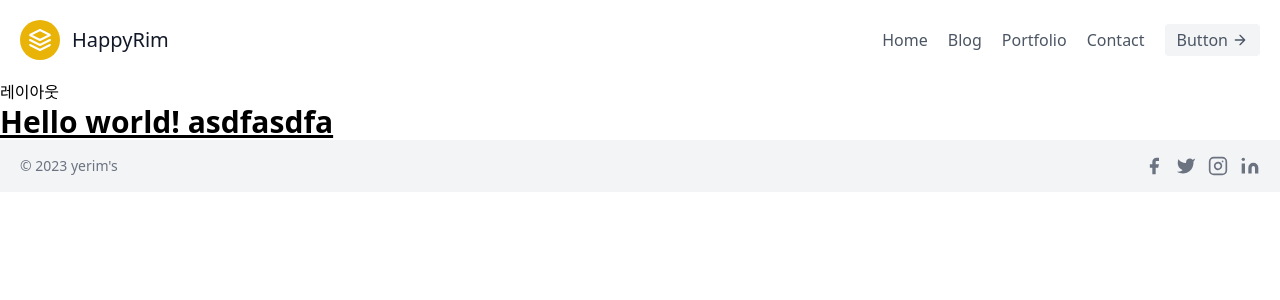
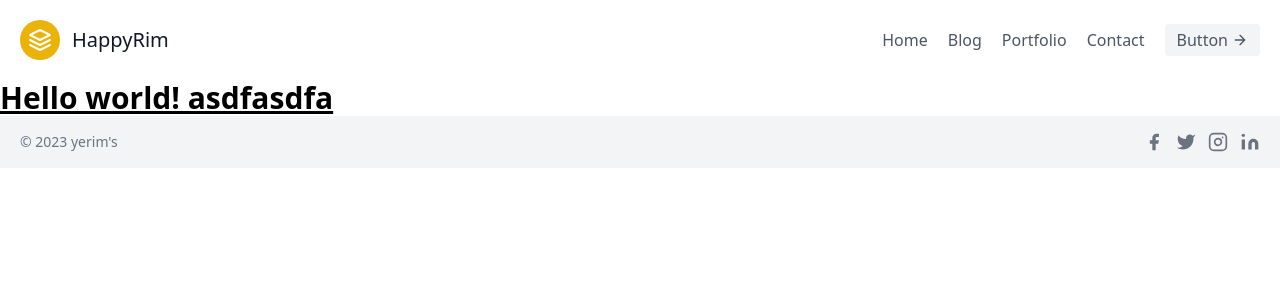
Before and after one commit to Kimyerim1935/portfolio_23, a Next.js app: page / in a window 1280 px wide. Shown: the top 300 px of the page. Built offline with nearby package versions, Linux system fonts and the light colour scheme.

Commit message:
mod: layout component

```diff
--- a/components/layout.tsx
+++ b/components/layout.tsx
@@ -3,11 +3,10 @@ import Footer from 'components/footer'
 
 export default function Layout({ children }: any) {
   return (
-    <div>
+    <>
       <Header />
-      <h1>레이아웃</h1>
       {children}
       <Footer />
-    </div>
+    </>
   )
 }
```
